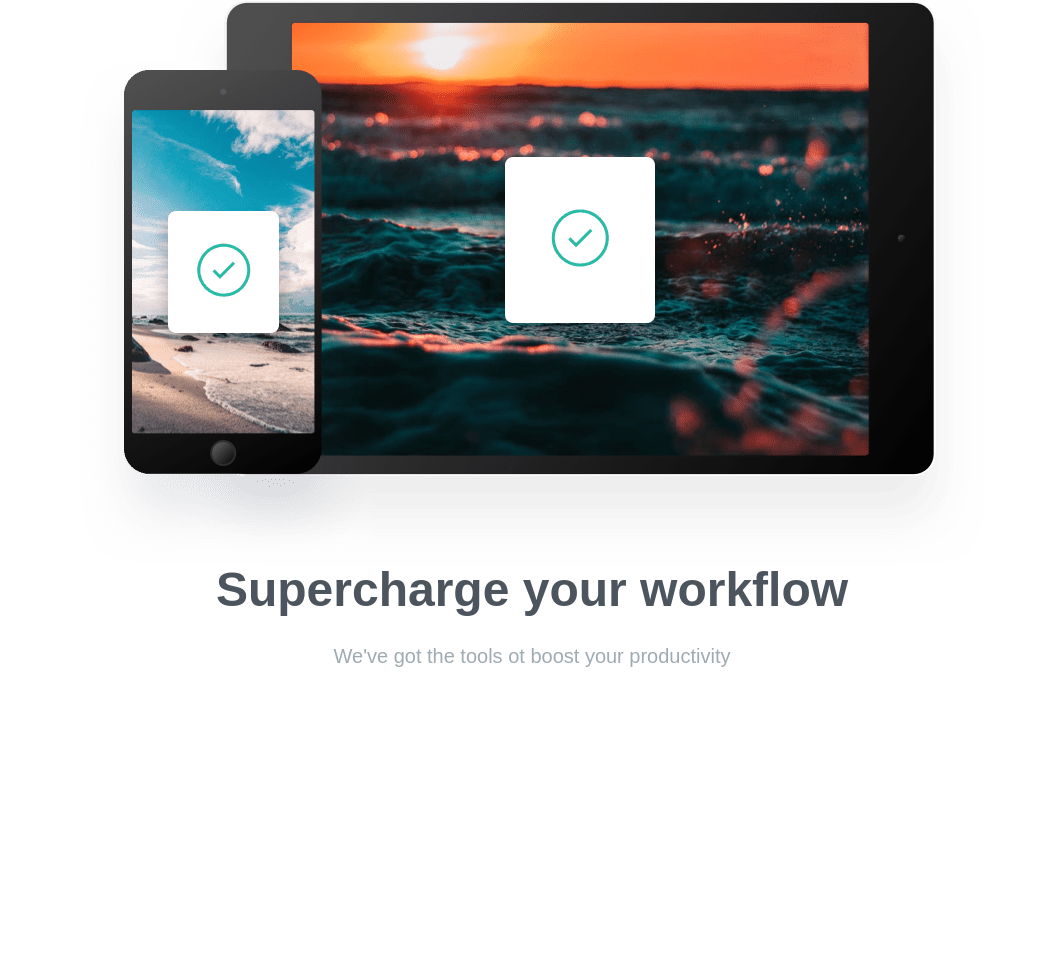
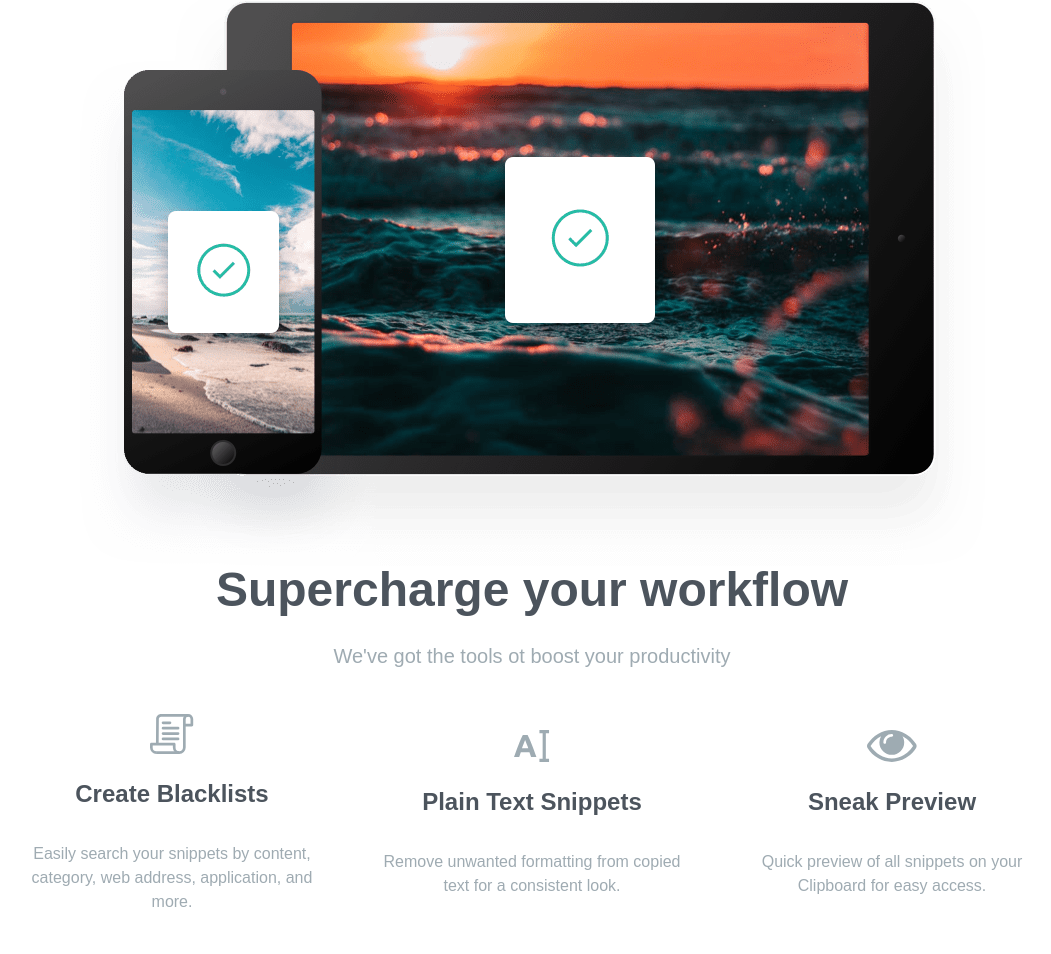
Before and after one commit to Reny8/Landing-Page-Project, a website: page index.html in a window 1280 px wide. Shown: the part 1966-2920 px from the top of the page, without its empty margins (108-1159 px from the left). Before the commit the page ends 2680 px from the top, so only its background shows below. Drawn offline with Linux system fonts and the light colour scheme; a web font is replaced by a local one.

Commit message:
Add feature list items

```diff
--- a/index.html
+++ b/index.html
@@ -132,13 +132,49 @@
       <img src="./images/image-devices.png" class="mx-auto" alt="" />
     </section>
     <!-- SUPERCHARGE CONTENT -->
-    <section class="section-container">
+    <section class="section-container flex flex-col items-center">
+      <div>
         <h1 class="font-bold md:text-5xl sm:text-3xl mb-6 text-darkGrayishBlue">
           Supercharge your workflow
         </h1>
         <p class="section-content mb-10 text-xl">
           We've got the tools ot boost your productivity
         </p>
+      </div>
+      <div>
+        <ul
+          class="flex md:flex-row flex-col justify-betewen items-center space-x-10"
+        >
+          <li class="flex flex-col justify-center items-center gap-6 max-w-xs">
+            <img src="./images/icon-blacklist.svg" alt="" />
+            <h1 class="font-bold mb-2 text-darkGrayishBlue md:text-2xl">
+              Create Blacklists
+            </h1>
+            <p class="text-grayishBlue mb-10">
+              Easily search your snippets by content, category, web address,
+              application, and more.
+            </p>
+          </li>
+          <li class="flex flex-col justify-center items-center gap-6 max-w-xs">
+            <img src="./images/icon-text.svg" alt="" />
+            <h1 class="font-bold mb-2 text-darkGrayishBlue md:text-2xl">
+              Plain Text Snippets
+            </h1>
+            <p class="text-grayishBlue mb-10">
+              Remove unwanted formatting from copied text for a consistent look.
+            </p>
+          </li>
+          <li class="flex flex-col justify-center items-center gap-6 max-w-xs">
+            <img src="./images/icon-preview.svg" alt="" />
+            <h1 class="font-bold mb-2 text-darkGrayishBlue md:text-2xl">
+              Sneak Preview
+            </h1>
+            <p class="text-grayishBlue mb-10">
+              Quick preview of all snippets on your Clipboard for easy access.
+            </p>
+          </li>
+        </ul>
+      </div>
     </section>
   </body>
 </html>
```
Also changed, not shown: css/style.css. Lines whose indentation alone changed are shown as unchanged.
